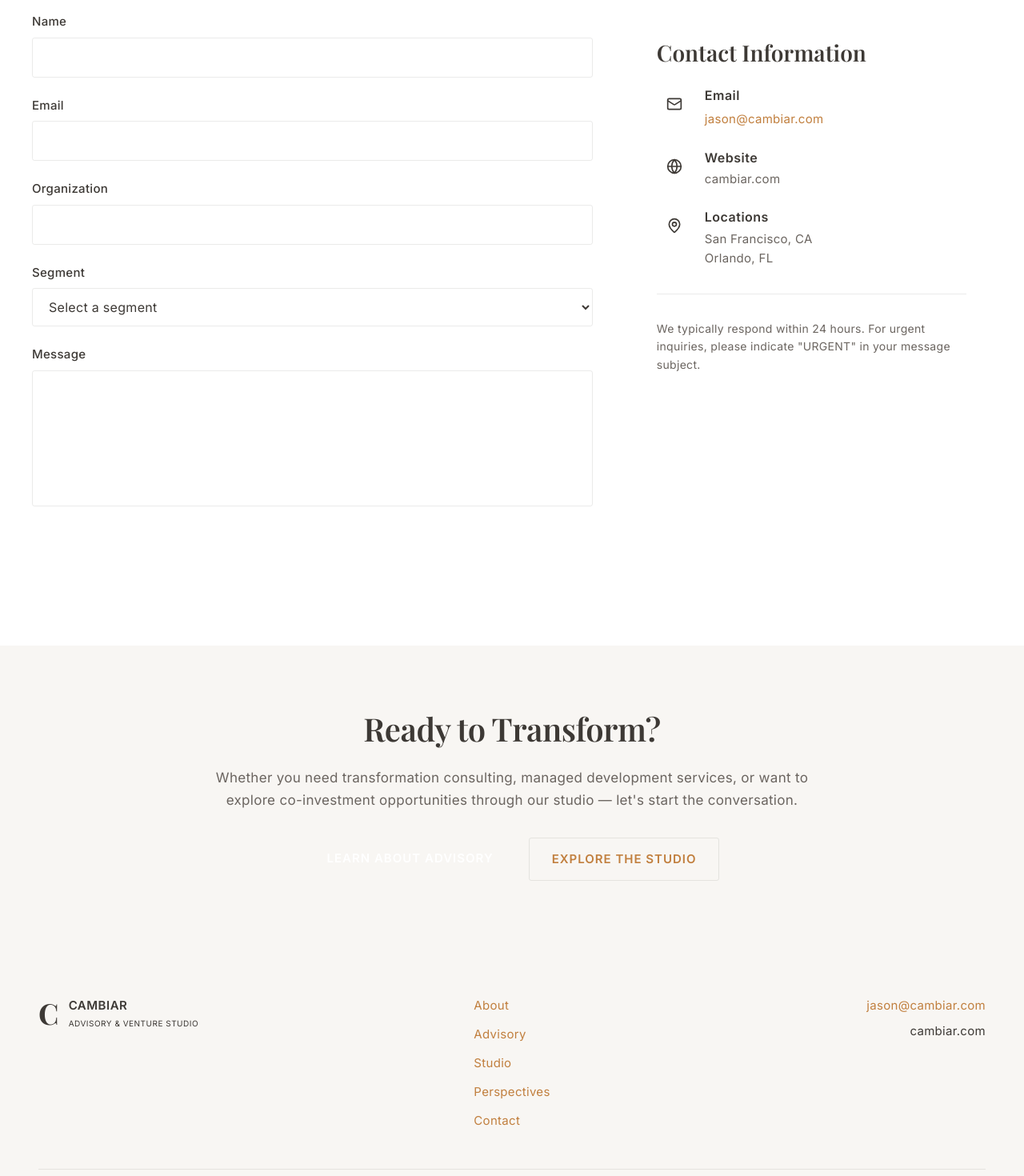
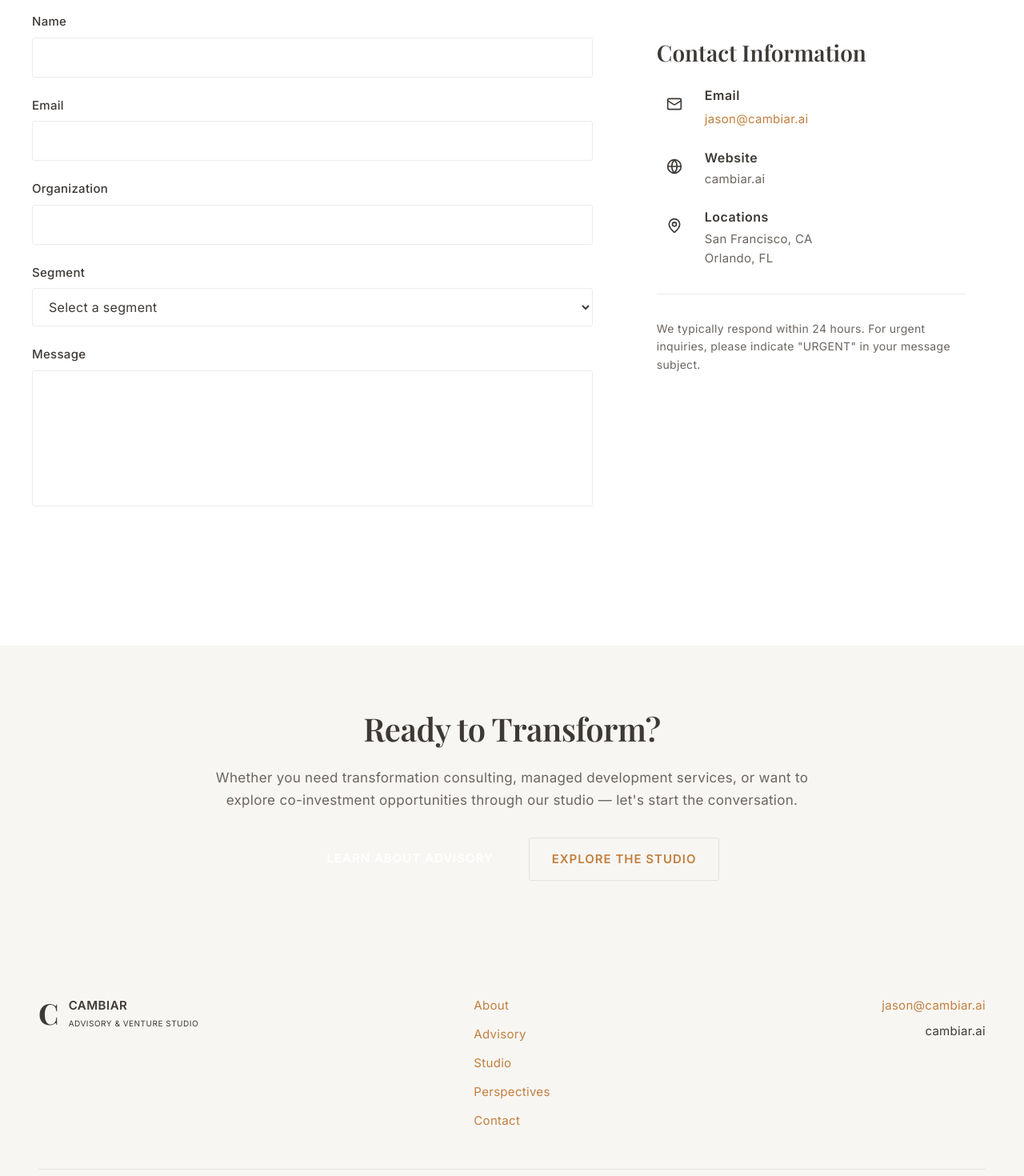
Before and after one commit to visionik/corp-website, a React (Vite) app: page /contact in a window 1280 px wide. Shown: the part 480-1950 px from the top of the page at 80% size. Built offline with nearby package versions, Linux system fonts and the light colour scheme; a web font is replaced by a local one.

Commit message:
chore: update cambiar domain references to cambiar.ai

```diff
--- a/src/app/components/Footer.tsx
+++ b/src/app/components/Footer.tsx
@@ -64,12 +64,12 @@ export function Footer() {
           {/* Contact Info */}
           <div className="flex flex-col items-start md:items-end gap-2">
             <a
-              href="mailto:jason@cambiar.com"
+              href="mailto:jason@cambiar.ai"
               className="font-['Inter'] text-[15px] text-muted-gold hover:text-warm-cream transition-colors"
             >
-              jason@cambiar.com
+              jason@cambiar.ai
             </a>
-            <div className="font-['Inter'] text-[15px] text-muted-gold">cambiar.com</div>
+            <div className="font-['Inter'] text-[15px] text-muted-gold">cambiar.ai</div>
           </div>
         </div>
 
--- a/src/app/pages/Contact.tsx
+++ b/src/app/pages/Contact.tsx
@@ -201,10 +201,10 @@ export function Contact() {
                     <div>
                       <h4 className="text-warm-charcoal mb-1 text-[16px]">Email</h4>
                       <a
-                        href="mailto:jason@cambiar.com"
+                        href="mailto:jason@cambiar.ai"
                         className="text-deep-amber hover:text-warm-charcoal transition-colors text-[15px]"
                       >
-                        jason@cambiar.com
+                        jason@cambiar.ai
                       </a>
                     </div>
                   </div>
@@ -230,7 +230,7 @@ export function Contact() {
                     </div>
                     <div>
                       <h4 className="text-warm-charcoal mb-1 text-[16px]">Website</h4>
-                      <p className="text-text-gray text-[15px]">cambiar.com</p>
+                      <p className="text-text-gray text-[15px]">cambiar.ai</p>
                     </div>
                   </div>
 
```
Also changed, not shown: 2 other files (tests, documents, lock files or other folders).
